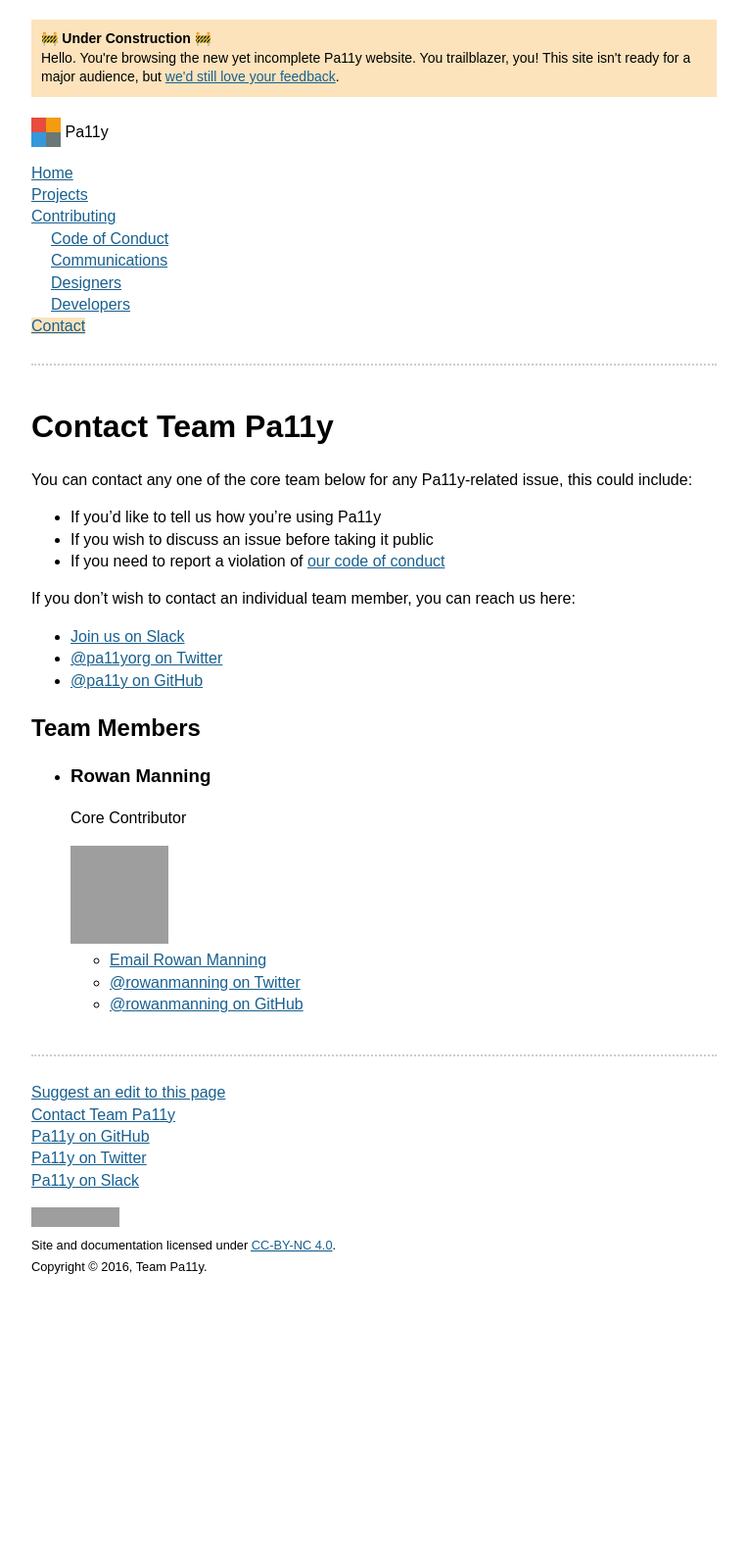
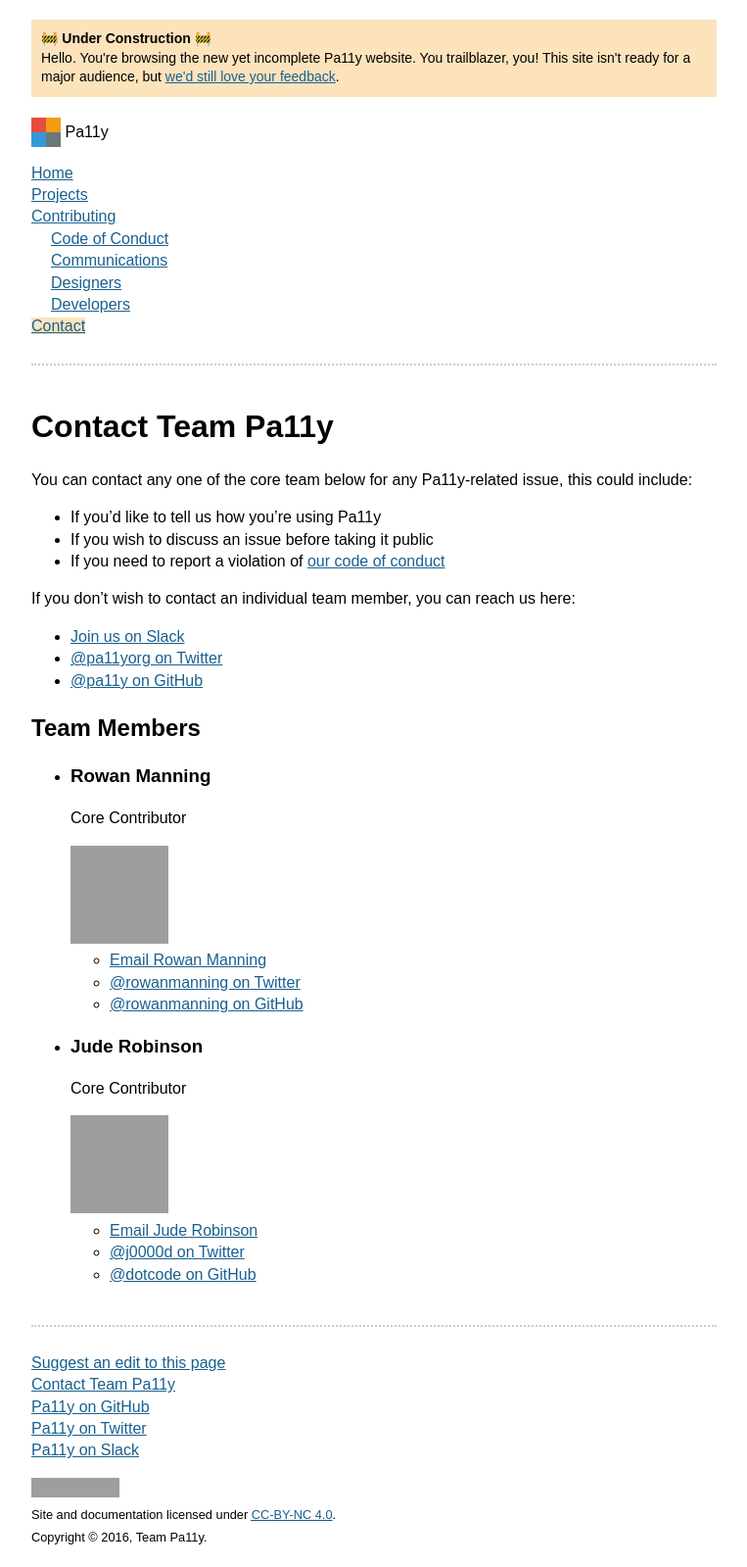
Before and after one commit to pa11y/pa11y.github.io, a Jekyll site: the page built from pages/contact.md, in a window 1280 px wide. Shown: the whole page at 98% size, without its empty margins (258-1021 px from the left). Built offline with Jekyll 4.4.1, drawn with Linux system fonts in a browser that asks for light colours; emoji names are drawn with the system emoji font; before the commit the page ends 1323 px from its top, so only the background shows below that; grey boxes are pictures that could not be loaded.

Commit message:
adds jude's contact details

```diff
--- a/_data/team.yml
+++ b/_data/team.yml
@@ -27,3 +27,10 @@
   email: info@rowanmanning.com
   twitter: rowanmanning
   github: rowanmanning
+
+- name: Jude Robinson
+  role: Core Contributor
+  avatar: 0abba8c023667a16e939e2d6ada9eb5a
+  email: dotcode+pa11y@gmail.com
+  twitter: j0000d
+  github: dotcode
```
